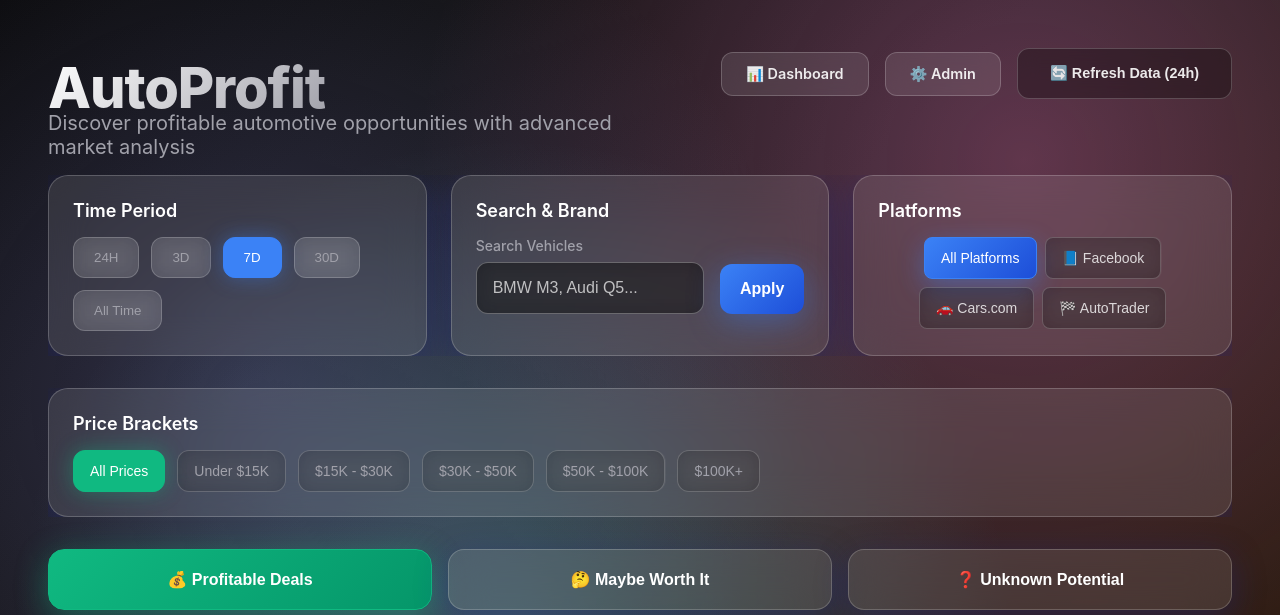
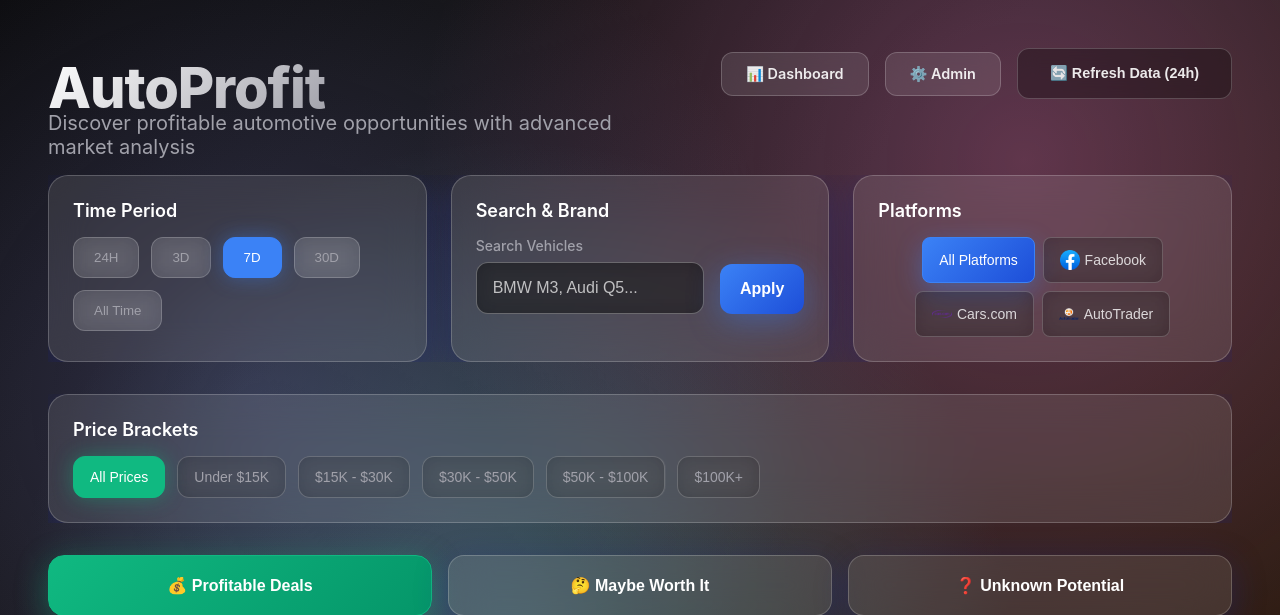
Before and after one commit to Simplufy/Automonitorv69, a FastAPI app: page / in a window 1280 px wide. Shown: the top 615 px of the page. Run offline with FastAPI, Linux system fonts and the light colour scheme; data that the repository does not hold is empty; parts of the project's set-up code (start-up, migrations or seed data) failed here and were passed over; some libraries are stand-ins or nearby versions.

Commit message:
Update platform buttons to display company logos instead of emojis
Replaces emoji icons with actual company logos for platform buttons on the dashboard. Adds new CSS class `.platform-logo` and updates `dashboard.html` to include `<img>` tags with respective logo files (`facebook-logo.webp`, `cars-logo.png`, `autotrader-logo.png`).

Replit-Commit-Author: Agent
Replit-Commit-Session-Id: 716a6384-2f5e-47f5-bfd1-870b09d61bcf
Replit-Commit-Checkpoint-Type: full_checkpoint
Replit-Commit-Screenshot-Url: https://storage.googleapis.com/screenshot-production-us-central1/cbdf3516-c201-4403-9261-82c1e7cde1fe/716a6384-2f5e-47f5-bfd1-870b09d61bcf/Q3rs5O0

```diff
--- a/app/static/modern-styles.css
+++ b/app/static/modern-styles.css
@@ -321,6 +321,13 @@ input.glass-input:-webkit-autofill:focus {
   border-color: var(--accent-blue);
   color: white;
   box-shadow: 0 8px 25px rgba(59, 130, 246, 0.4);
+}
+
+.platform-logo {
+  width: 20px;
+  height: 20px;
+  object-fit: contain;
+  border-radius: 4px;
 }
 
 /* Header Nav Buttons */
--- a/app/templates/dashboard.html
+++ b/app/templates/dashboard.html
@@ -53,9 +53,15 @@
       <h3 class="filter-title">Platforms</h3>
       <div class="platform-filters">
         <button class="platform-btn active" data-source="" onclick="setPlatformFilter(this)">All Platforms</button>
-        <button class="platform-btn" data-source="facebook_marketplace" onclick="setPlatformFilter(this)">📘 Facebook</button>
-        <button class="platform-btn" data-source="cars_com" onclick="setPlatformFilter(this)">🚗 Cars.com</button>
-        <button class="platform-btn" data-source="autotrader" onclick="setPlatformFilter(this)">🏁 AutoTrader</button>
+        <button class="platform-btn" data-source="facebook_marketplace" onclick="setPlatformFilter(this)">
+          <img src="/static/facebook-logo.webp" alt="Facebook" class="platform-logo"> Facebook
+        </button>
+        <button class="platform-btn" data-source="cars_com" onclick="setPlatformFilter(this)">
+          <img src="/static/cars-logo.png" alt="Cars.com" class="platform-logo"> Cars.com
+        </button>
+        <button class="platform-btn" data-source="autotrader" onclick="setPlatformFilter(this)">
+          <img src="/static/autotrader-logo.png" alt="AutoTrader" class="platform-logo"> AutoTrader
+        </button>
       </div>
     </div>
   </div>
```
Also changed, not shown: app/static/autotrader-logo.png (added), app/static/cars-logo.png (added), app/static/facebook-logo.webp (added), attached_assets/1200x630wa_1758301430729.png (added), attached_assets/2021_Facebook_icon.svg_1758301402760.webp (added), attached_assets/AT_newlogo_1758301458708.png (added), attached_assets/CARS-f5815e19_1758301402760.png (added), attached_assets/autotrader-logo-badge_1758301402760.png (added).
